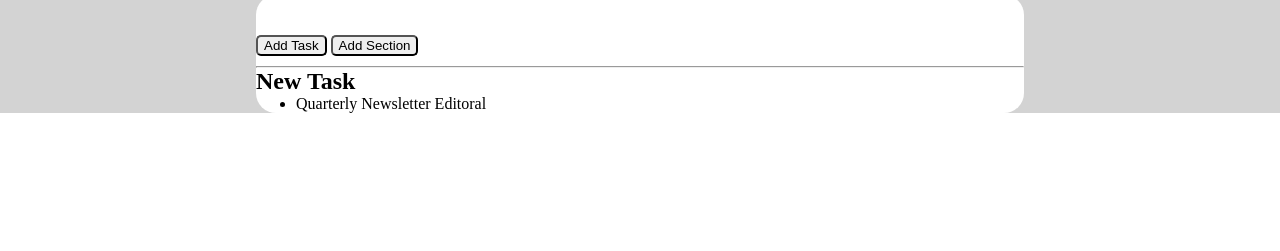
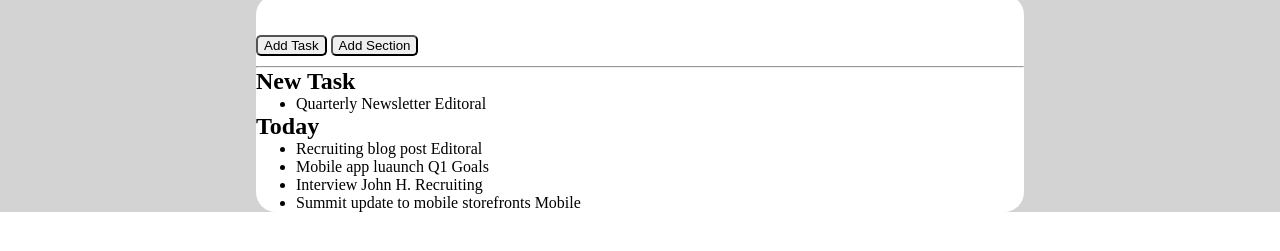
Before and after one commit to La-wii/html-css-toboolist, a plain HTML site: page index.html in a window 1280 px wide. Shown: the part 63-314 px from the top of the page. Drawn offline with Linux system fonts and the light colour scheme.

Commit message:
add sezione today

```diff
--- a/index.html
+++ b/index.html
@@ -41,6 +41,26 @@
             <!-- fine sezione new task -->
 
             <!-- inizio sezione today -->
+            <div class="today">
+                <h2>Today</h2>
+                <ul>
+                    <li>Recruiting blog post
+                        <span class="editorial">Editoral</span>
+                    </li>
+
+                    <li>Mobile app luaunch
+                        <span class="q1-goals">Q1 Goals</span>
+                    </li>
+
+                    <li>Interview John H.
+                        <span class="recruiting">Recruiting</span>
+                    </li>
+
+                    <li>Summit update to mobile storefronts
+                        <span class="mobile">Mobile</span>
+                    </li>
+                </ul>
+            </div>
             <!-- fine sezione today -->
 
             <!-- inizio sezione upcoming -->
```
